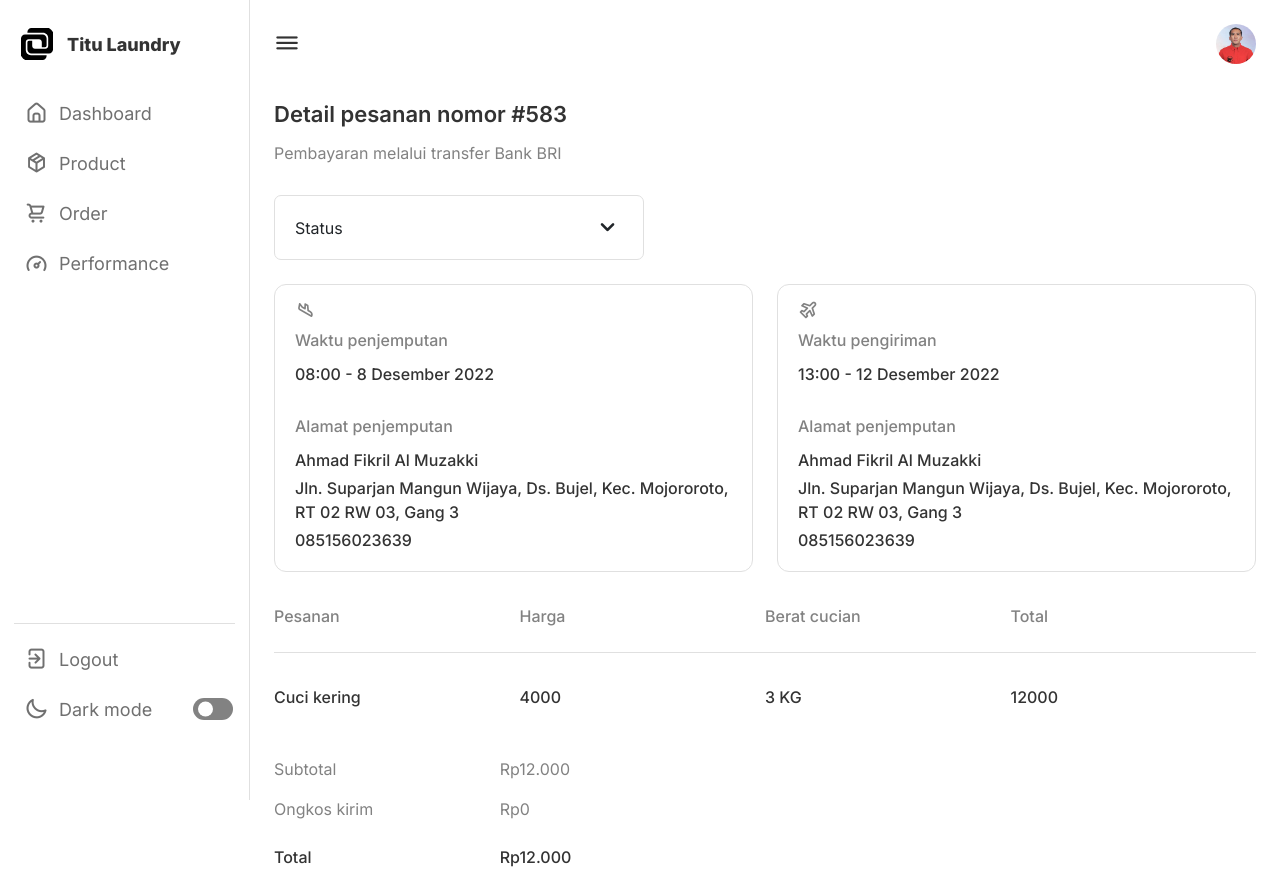
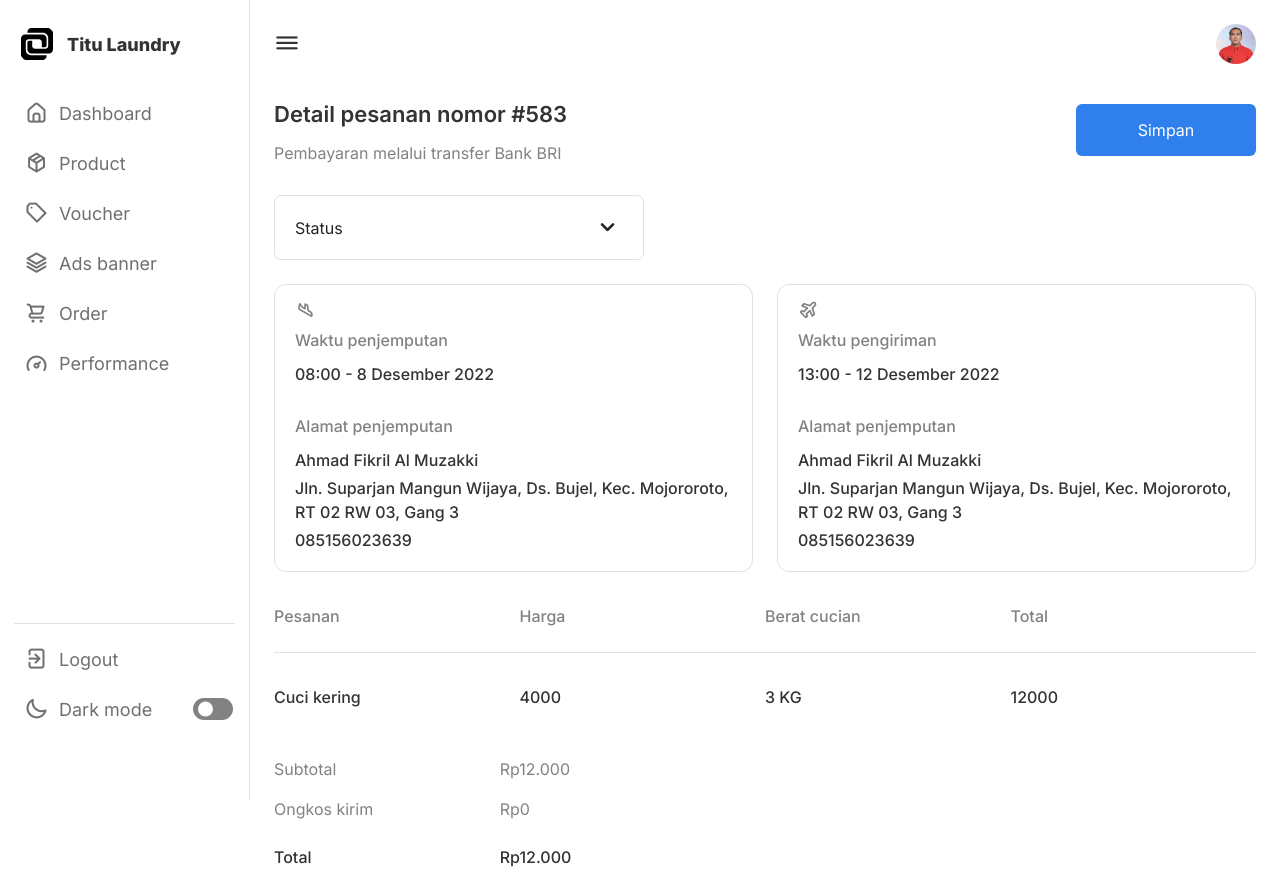
Before and after one commit to fikrilal/Titu-Laundry-Admin-Website, a PHP site: page /update_pesanan.php in a window 1280 px wide. Run offline with PHP 8.4, Linux system fonts and the light colour scheme; some libraries are stand-ins or nearby versions.

Commit message:
fix update pesanan

```diff
--- a/css/update.css
+++ b/css/update.css
@@ -17,6 +17,10 @@
 body {
   min-height: 100vh;
   /* background-color: #2F80ED; */
+}
+
+::-webkit-scrollbar {
+  display: none;
 }
 
 body.dark {
@@ -899,3 +903,26 @@ input[type="radio"] {
     overflow-y: scroll;
   }
 }
+
+.dash-content .overview .btnsimpan {
+  margin: auto;
+  position: absolute;
+  left: auto;
+  right: 24px;
+  top: 104px;
+  font-size: 16px;
+  font-weight: 400;
+  color: #FFFFFF;
+  width: 180px;
+  height: 52px;
+  outline: none;
+  border: none;
+  background: #2F80ED;
+  border-radius: 6px;
+  cursor: pointer;
+}
+
+.dash-content .overview .btnsimpan:hover {
+  background-color: #1366D6;
+  transition: 0.4s;
+}
--- a/update_pesanan.php
+++ b/update_pesanan.php
@@ -38,11 +38,19 @@
                         <i class="uil uil-box"></i>
                         <span class="link-name">Product</span>
                     </a></li>
+                <li><a href="voucher/voucher.php">
+                        <i class="uil uil-pricetag-alt"></i>
+                        <span class="link-name">Voucher</span>
+                    </a></li>
+                <li><a href="adsbanner/adsbanner.php">
+                        <i class="uil uil-layer-group"></i>
+                        <span class="link-name">Ads banner</span>
+                    </a></li>
                 <li><a href="order.php">
                         <i class="uil uil-shopping-cart"></i>
                         <span class="link-name">Order</span>
                     </a></li>
-                <li><a href="#">
+                <li><a href="performance.php">
                         <i class="uil uil-tachometer-fast-alt"></i>
                         <span class="link-name">Performance</span>
                     </a></li>
@@ -74,12 +82,16 @@
         </div>
 
         <div class="dash-content">
+            <div class="overview">
+            <a href="addproduct.php">
+                    <button href="addproduct.php" type="button" class="btnsimpan" data-toggle="modal" data-target="#exampleModal">Simpan</button>
+                </a>
 
-            <div class="overview">
                 <div class="title">
                     <span class="text">Detail pesanan nomor #583</span>
                     <span class="subtext">Pembayaran melalui transfer Bank BRI</span>
                 </div>
+
 
                 <div class="dropdown">
                     <div class="select-btn">
@@ -154,6 +166,7 @@
         </div>
     </section>
     <script src="css/update.js"></script>
+    <script src="script.js"></script>
 </body>
 
 </html>
```
Also changed, not shown: index.php (+14 -6 lines), order.php (+13 -5 lines), product.php (+10 -2 lines), adsbanner/adsbanner.php (added), performance.php (added), voucher/voucher.php (added). Lines whose indentation alone changed are shown as unchanged.
